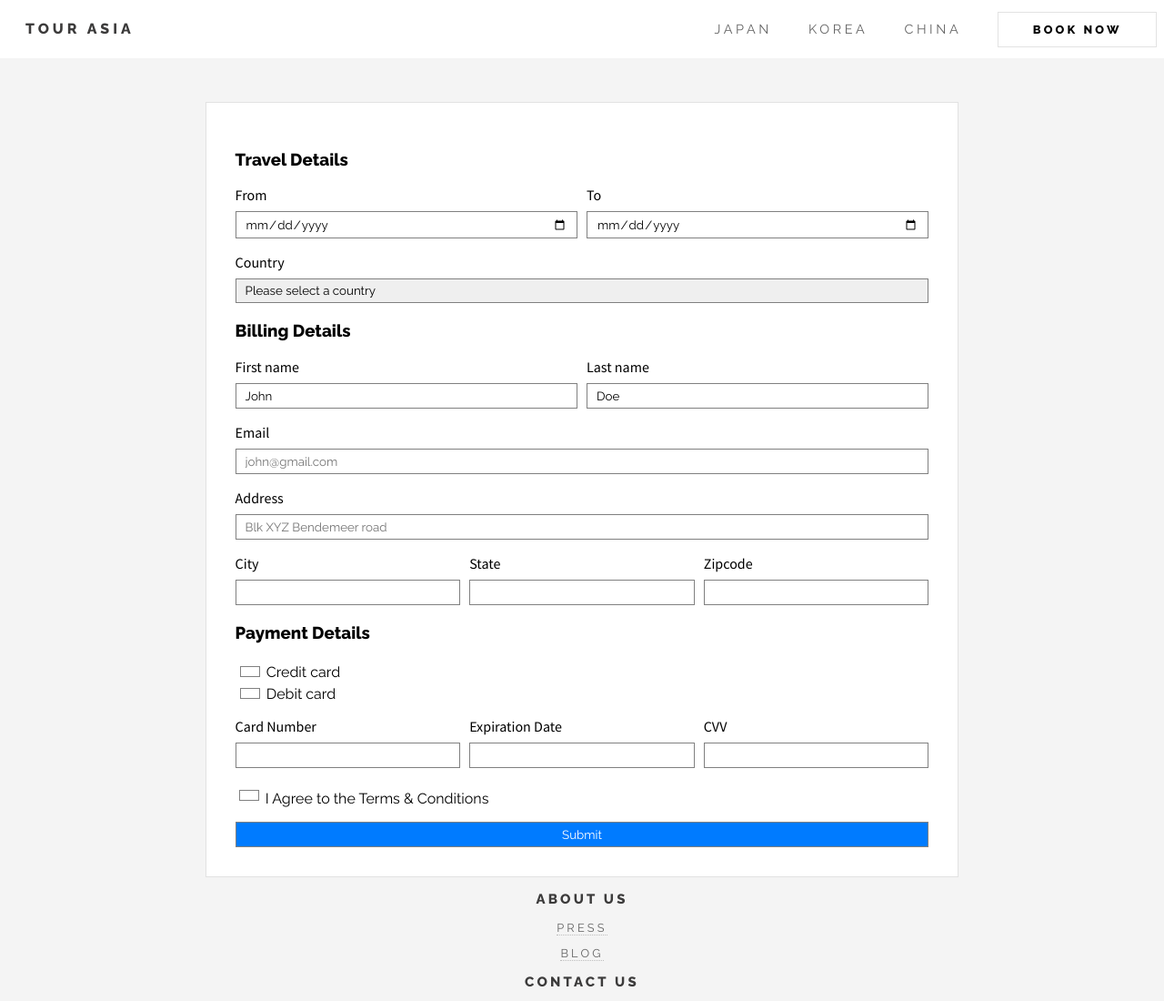
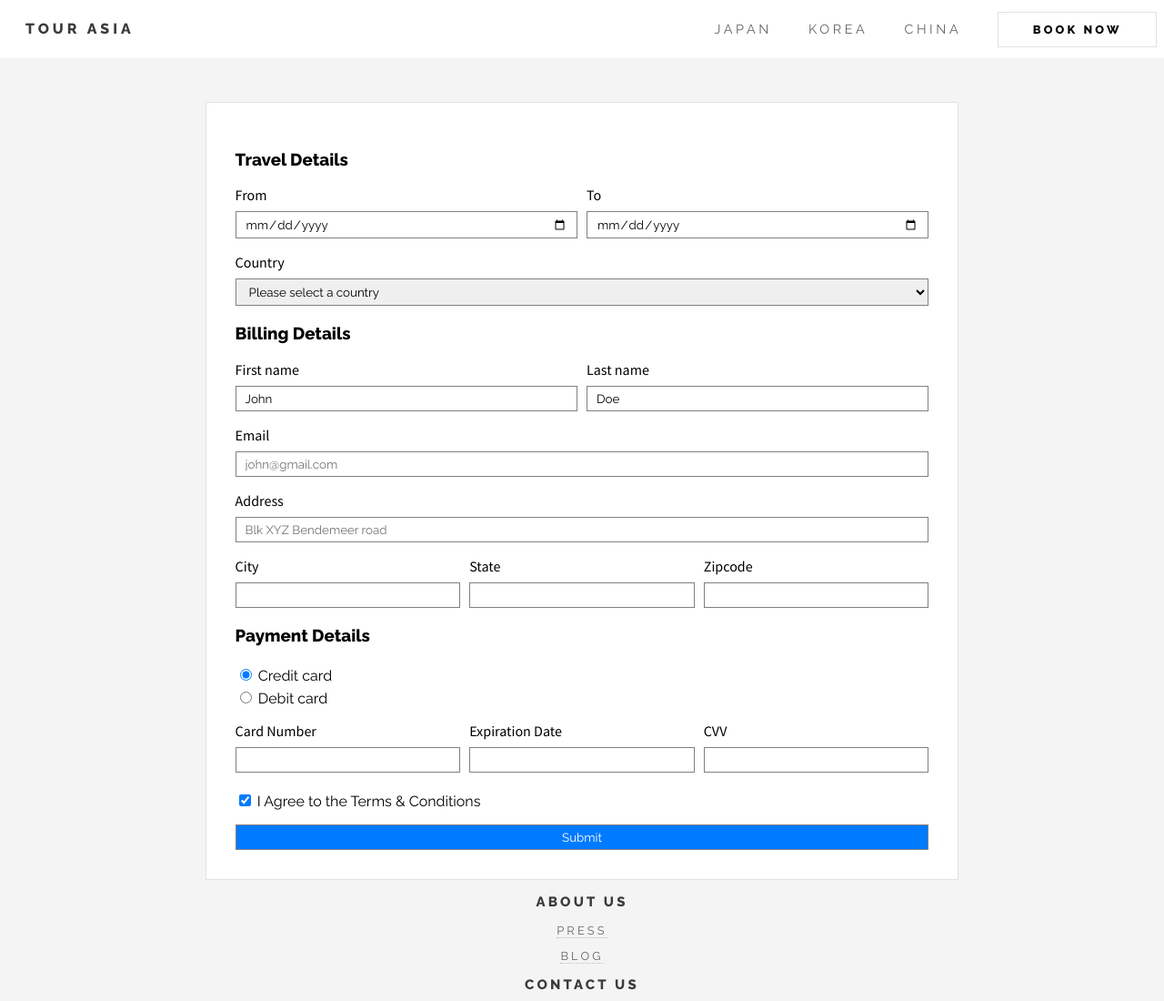
Before and after one commit to MattFooshilong/tour-asia-html-css-js, a plain HTML site: page bookNow.html in a window 1280 px wide. Shown: the top 1100 px of the page at 91% size. Drawn offline with Linux system fonts and the light colour scheme.

Commit message:
css changes 3 for safari and moz on ios

```diff
--- a/main.css
+++ b/main.css
@@ -378,9 +378,6 @@ option {
 
   border-radius: 0;
   transition: border-color 0.25s ease, box-shadow 0.25s ease;
-  -webkit-appearance: none; /* For Safari/Chrome */
-  -moz-appearance: none; /* For Firefox */
-  appearance: none;
 }
 input:focus,
 textarea:focus {
```
